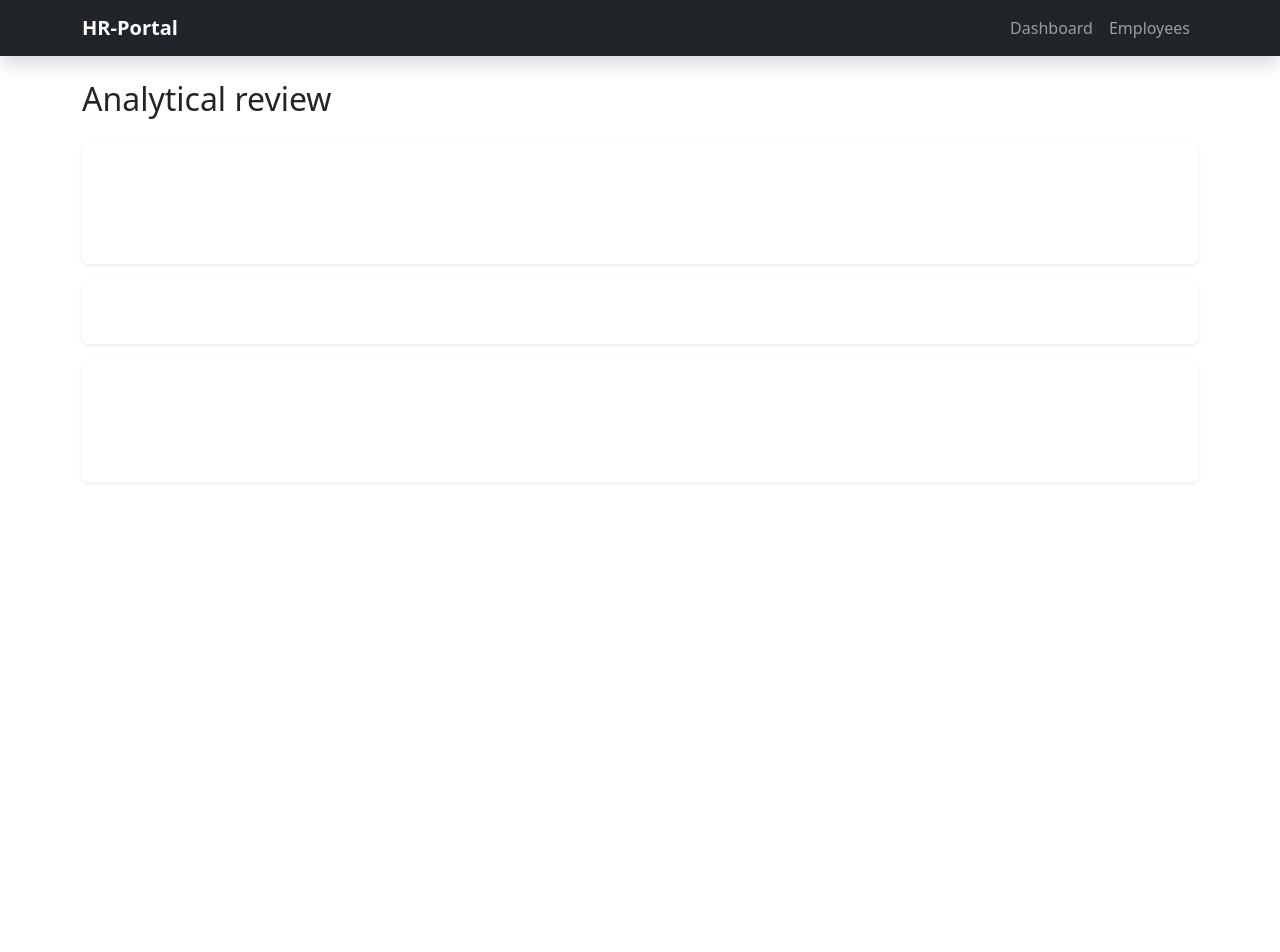
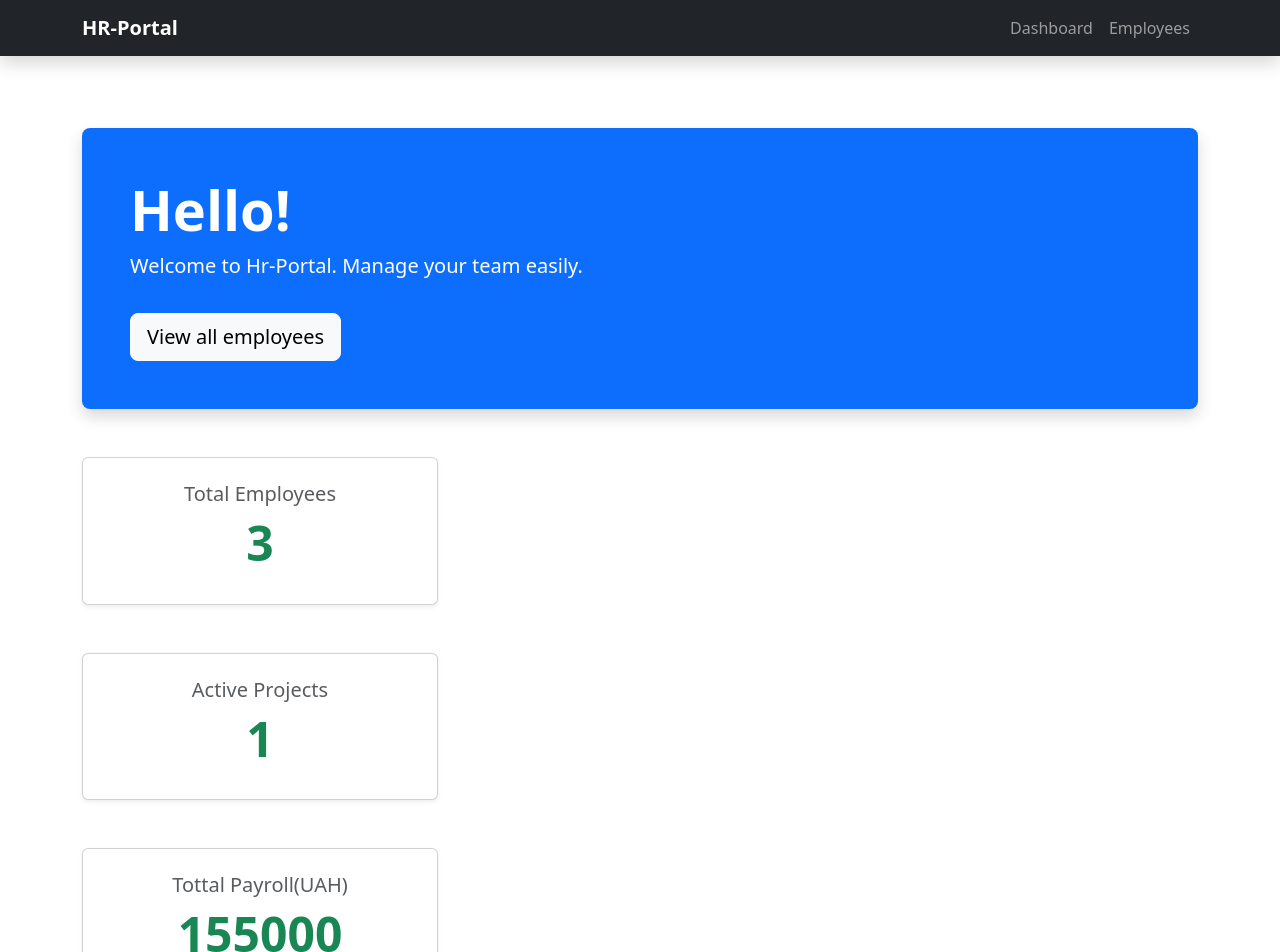
Before and after one commit to Did-Vlad/reactKursova, a React (Vite) app: page / in a window 1280 px wide. Shown: the top 952 px of the page. Before the commit the page ends 800 px from the top, so only its background shows below. Built offline with nearby package versions, Linux system fonts and the light colour scheme.

Commit message:
do main page

```diff
--- a/src/Components/Dashboard.jsx
+++ b/src/Components/Dashboard.jsx
@@ -1,29 +1,4 @@
 import React from "react";
-const StatCard = ({title, value, color}) =>(
-    <div className="col-mb-4">
-        <div className={'card text-white bg-${color} mb-3 shadow-sm border-0'}>
-            <div className="card-body text-center">
-                <h5 className="card-title opacity-75">{title}</h5>
-                <p className="card-text display-5 fw-bold">{value}</p>
-            </div>
-        </div>
-    </div>
-);
+import Dashboard from "./Main";
 
-function Dashboard({employees}){
-    const totalEmployees = employees.length;
-    const totalBudget = employees.reduce((sum, emp) => sum + emp.salary, 0);
-    const avgSalary = totalEmployees > 0 ? Math.round(totalBudget / totalEmployees) : 0;
-
-return (
- <div className="container mt-4 animate__animated animate__fadeIn">
-    <h2 className="mb-4 fw-light">Analytical review</h2>
-<div className="row">
-    <StatCard title="All Employees" value={totalEmployees} color="primary"/>
-    <StatCard title="General Fund (UAH)" value={totalBudget.tolocaleString} color="success"/>
-    <StatCard title="Average salary" value={avgSalary.toLocaleString()} color="info"/>
-</div>
- </div>
-);
-}
 export default Dashboard;
--- /dev/null
+++ b/src/Components/Main.jsx
@@ -0,0 +1,49 @@
+import React, { useMemo } from "react";
+import { Link } from "react-router-dom";
+
+function Main ({employees = []}){
+    const stats = useMemo(() => {
+        const totalEmployees = employees.length;
+        const totalSalary = employees.reduce((acc, emp) => acc + Number(emp.salary || 0), 0);
+        const uniqProject = new Set(employees.map((e) => e.project)).size;
+
+ return {totalEmployees, totalSalary, uniqProject};
+}, [employees]);
+
+return(
+    <main className="container py-5">
+    <div className="p-5 mb-5 bg-primary text-white rounded-3 shadow">
+                <h1 className="display-4 fw-bold">Hello!</h1>
+         <p className="lead">Welcome to Hr-Portal. Manage your team easily.</p>
+        <Link to="/employees" className="btn btn-light btn-lg mt-3">View all employees</Link>
+    </div>
+
+    <div className="row g-4 mb-5">
+        <div className="col-md-4">
+            <div className="card shadow-sm -border-0 p-4 text-center">
+               <h5 className="text-muted">Total Employees</h5>
+               <h2 className="display-5  fw-bold text-success">{stats.totalEmployees}</h2>
+            </div>
+        </div>
+    </div>
+    <div className="row g-4 mb-5">
+        <div className="col-md-4">
+            <div className="card shadow-sm -border-0 p-4 text-center">
+               <h5 className="text-muted">Active Projects</h5>
+               <h2 className="display-5  fw-bold text-success">{stats.uniqProject}</h2>
+            </div>
+        </div>
+    </div>
+    <div className="row g-4 mb-5">
+        <div className="col-md-4">
+            <div className="card shadow-sm -border-0 p-4 text-center">
+               <h5 className="text-muted">Tottal Payroll(UAH)</h5>
+               <h2 className="display-5  fw-bold text-success">{stats.totalSalary}</h2>
+            </div>
+        </div>
+    </div>
+    </main>
+    );
+}
+
+export default Main;
```
